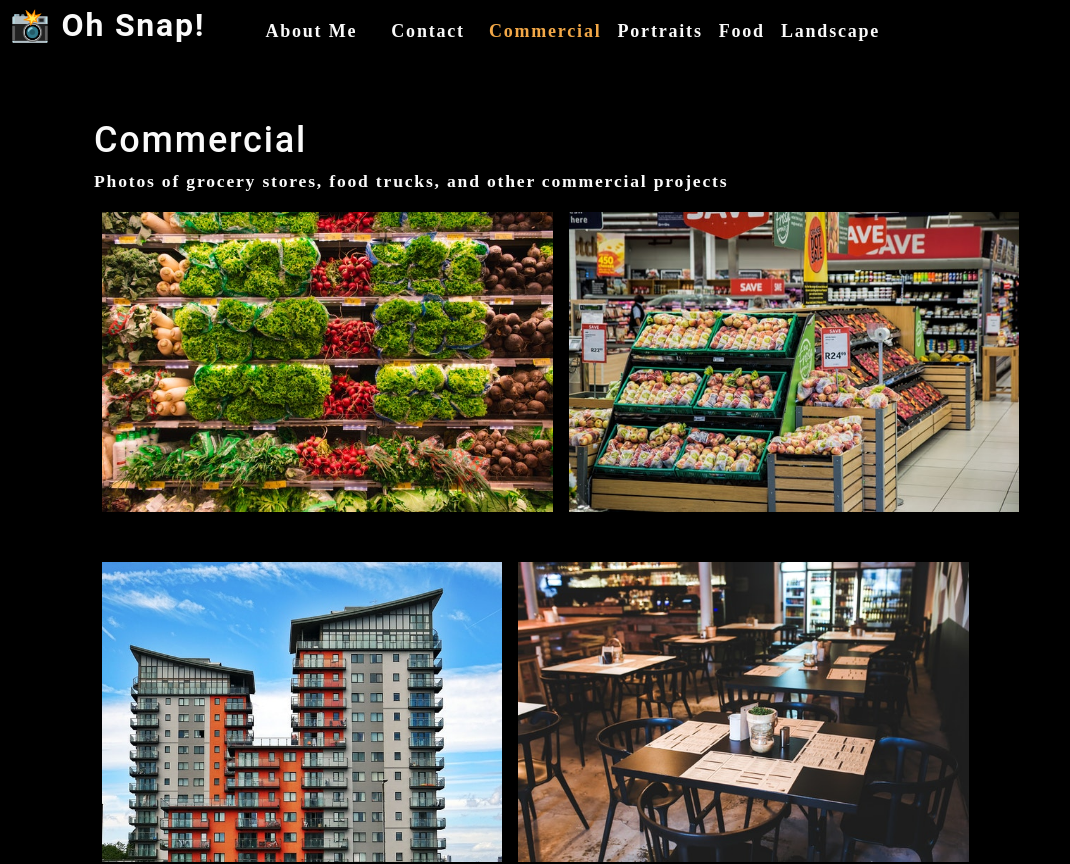
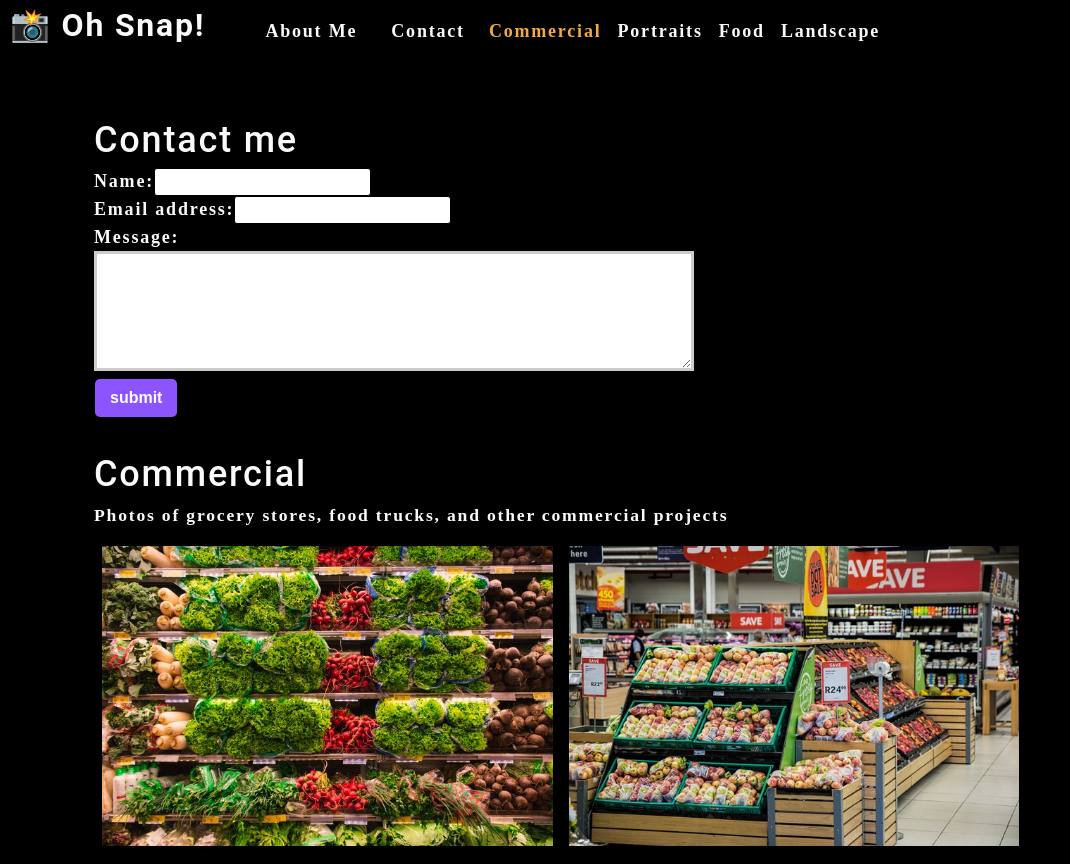
Before and after one commit to chris-15/photo-port, a React (Create React App) app: page / in a window 1280 px wide. Shown: the top 864 px of the page, without its empty margins (0-1070 px from the left). Built offline with nearby package versions, Linux system fonts and the light colour scheme.

Commit message:
added form event handlers

```diff
--- a/src/App.js
+++ b/src/App.js
@@ -2,6 +2,7 @@
 import Nav from './components/Nav';
 import About from './components/About';
 import Gallery from './components/Gallery';
+import ContactForm from './components/Contact';
 
 function App() {
   const [categories] = useState([
@@ -25,6 +26,7 @@
       ></Nav>
       <main>
         <div>
+          <ContactForm></ContactForm>
           <Gallery currentCategory={currentCategory}></Gallery>
           <About></About>
         </div>
--- a/src/components/Contact/index.js
+++ b/src/components/Contact/index.js
@@ -1,23 +1,41 @@
-import React from "react";
+import React, { useState } from "react";
 
 function ContactForm() {
-  //
+
+  const [formState, setFormState] = useState({ name: '', email: '', message: '' });
+
+  // destructuring form state
+  const { name, email, message } = formState
+
+  // e.target.name refers to the name attribute in the input element
+  // i.e name="name" name="email" name="message"
+  function handleChange(e) {
+      setFormState({ ...formState, [e.target.name]: e.target.value })
+  }
+
+  // console.log(formState);
+
+  function handleSubmit(e) {
+      e.preventDefault();
+      console.log(formState)
+
+  }
 
   return (
     <section>
       <h1>Contact me</h1>
-      <form id="contact-form">
+      <form id="contact-form" onSubmit={handleSubmit}>
         <div>
           <label htmlFor="name">Name:</label>
-          <input type="text" name="name" />
+          <input type="text" defaultValue={name} onChange={handleChange} name="name" />
         </div>
         <div>
           <label htmlFor="email">Email address:</label>
-          <input type="email" name="email" />
+          <input type="email" defaultValue={email} name="email" onChange={handleChange} />
         </div>
         <div>
           <label htmlFor="message">Message:</label>
-          <textarea name="message" rows="5" />
+          <textarea name="message" defaultValue={message} onChange={handleChange} rows="5" />
         </div>
         <button type="submit">submit</button>
       </form>
```
